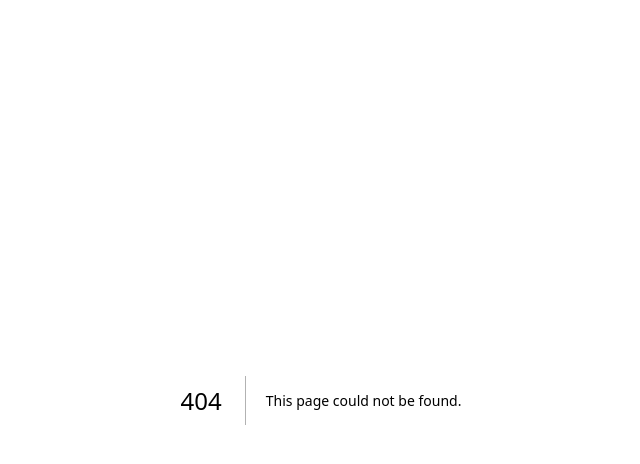
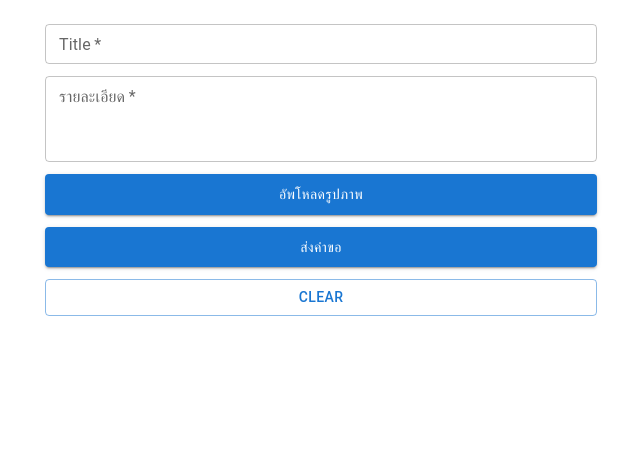
Before and after one commit to ninid-dev/map-next-app, a Next.js app: page /users/request in a window 1280 px wide. Before the commit this address had no page. Shown: the top 464 px of the page, without its empty margins (319-959 px from the left). Built offline with nearby package versions, Linux system fonts and the light colour scheme.

Commit message:
feat(page-request): เพิ่มหน้าแจ้งเหตุ อัพโหลดรูปได้

```diff
--- /dev/null
+++ b/app/users/request/page.js
@@ -0,0 +1,148 @@
+'use client'
+
+import { useState, useEffect } from 'react'
+import { resizeImage } from '@/utils/image.util'
+import {
+  TextField,
+  Button,
+  Typography,
+  Container,
+  Box,
+  CircularProgress,
+  Grid,
+  Card,
+  CardMedia
+} from '@mui/material'
+
+export default function RequestPage() {
+  const [loading, setLoading] = useState(false)
+  const [response, setResponse] = useState(null)
+  const [imageList, setImageList] = useState([]) // เก็บไฟล์และ preview URL
+
+  const handleFileChange = async (e) => {
+    const files = Array.from(e.target.files)
+
+    const resizedFiles = await Promise.all(
+      files.map(async (file) => {
+        const resized = await resizeImage(file)
+
+        return {
+          file: resized,
+          url: URL.createObjectURL(resized)
+        }
+      })
+    )
+
+    setImageList((prev) => [...prev, ...resizedFiles])
+  }
+
+  const handleSubmit = async (e) => {
+    e.preventDefault()
+    setLoading(true)
+
+    // const lat = parseFloat(e.target.lat.value)
+    // const lng = parseFloat(e.target.lng.value)
+
+    const formData = new FormData()
+    formData.append('title', e.target.title.value)
+    // formData.append('lat', lat)
+    formData.append('lat', '7.00836')
+    // formData.append('lng', lng)
+    formData.append('lng', '100.47668')
+    formData.append('detail', e.target.detail.value)
+    imageList.forEach((img) => formData.append('imgList', img.file)) // append หลายไฟล์
+
+    const res = await fetch('/api/v1/requests', {
+      method: 'POST',
+      body: formData
+    })
+
+    const data = await res.json()
+    setResponse(data)
+    setLoading(false)
+  }
+
+  const onClearButtonClick = () => {
+    setImageList([])
+  }
+
+  return (
+    <Container maxWidth='sm' sx={{ mt: 3, px: 2, width: '100%', minWidth: 0 }}>
+      <Box component='form' onSubmit={handleSubmit} sx={{ display: 'flex', flexDirection: 'column', gap: 1.5 }}>
+        <TextField
+          label='Title'
+          name='title'
+          required
+          fullWidth
+          size='small'
+        />
+        {/*TODO: get ตำแหน่ง */}
+        <TextField
+          label='รายละเอียด'
+          name='detail'
+          required
+          fullWidth
+          multiline
+          rows={3}
+          size='small'
+        />
+
+        <Button variant='contained' component='label' sx={{ py: 1 }}>
+          อัพโหลดรูปภาพ
+          <input
+            type='file'
+            name='img'
+            accept='image/*'
+            multiple
+            hidden
+            onChange={handleFileChange}
+          />
+        </Button>
+
+        {/* Preview รูป */}
+        {imageList.length > 0 && (
+          <Box
+            sx={{
+              display: 'flex',
+              gap: 1,
+              overflowX: 'auto',
+              pb: 1,
+              border: '1px solid gray',
+              borderRadius: 2,
+              padding: 1
+            }}
+          >
+            {imageList.map((img, idx) => (
+              <Card key={idx} sx={{ flex: '0 0 auto', width: 120, height: 120 }}>
+                <CardMedia
+                  component='img'
+                  image={img.url}
+                  alt={`preview-${idx}`}
+                  sx={{ width: '100%', height: '100%', objectFit: 'cover', borderRadius: 1 }}
+                />
+              </Card>
+            ))}
+          </Box>
+        )}
+
+        <Button type='submit' variant='contained' color='primary' disabled={loading} sx={{ py: 1 }}>
+          {loading ? <CircularProgress size={24} /> : 'ส่งคำขอ'}
+        </Button>
+        <Button variant="outlined" onClick={onClearButtonClick}>
+          Clear
+        </Button>
+      </Box>
+
+      {response && (
+        <Box sx={{ mt: 2, p: 2, bgcolor: '#f5f5f5', borderRadius: 1, fontSize: { xs: '0.8rem', sm: '0.9rem' } }}>
+          <Typography variant='subtitle2' gutterBottom>
+            Response:
+          </Typography>
+          <pre style={{ whiteSpace: 'pre-wrap', wordBreak: 'break-word' }}>
+            {JSON.stringify(response, null, 2)}
+          </pre>
+        </Box>
+      )}
+    </Container>
+  )
+}
```
